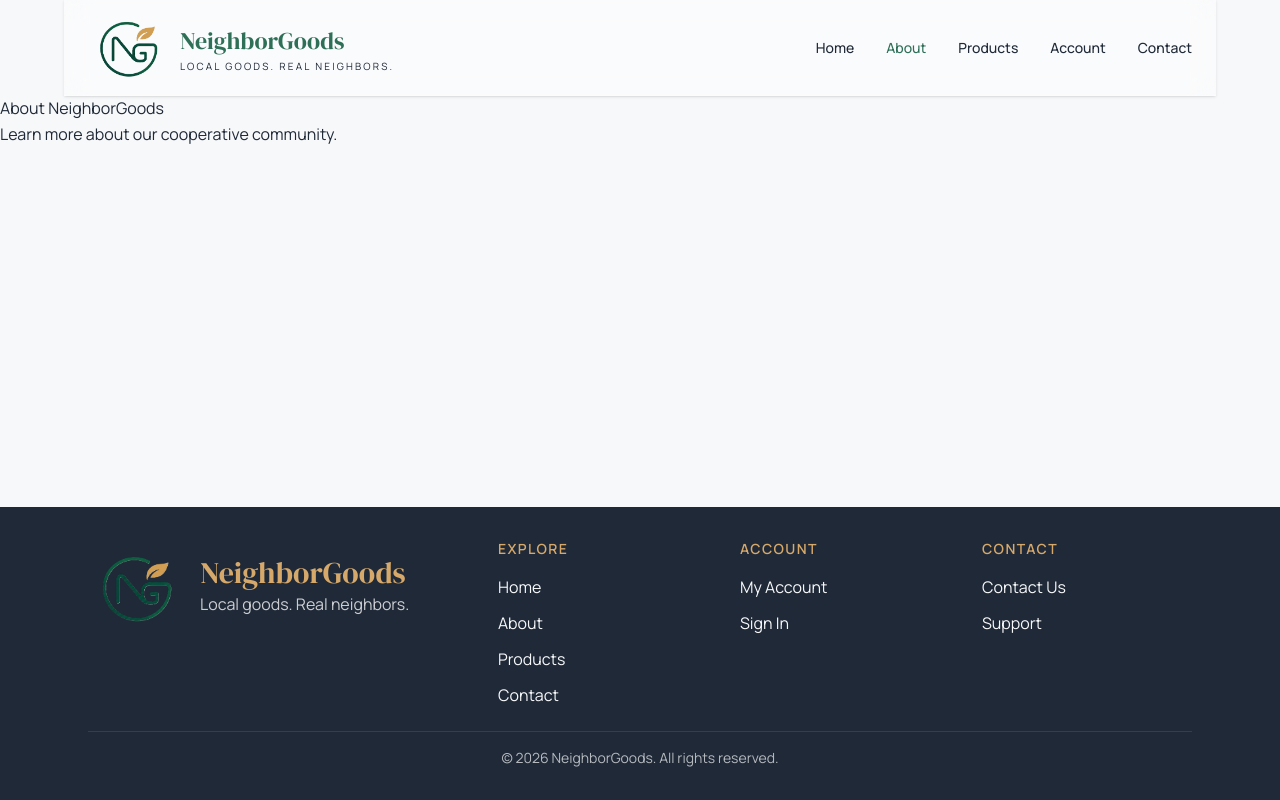
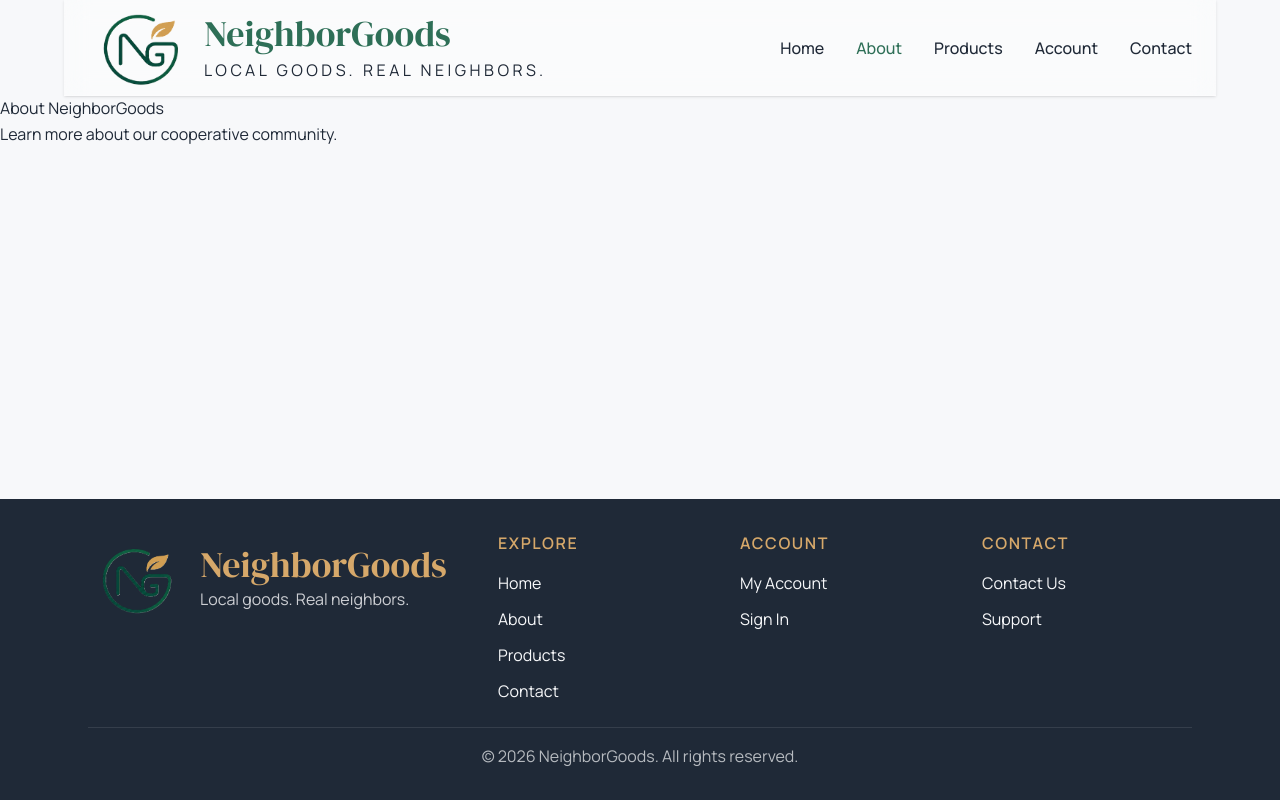
Before and after one commit to Euni-B/pivot-capstone, a React (Vite) app: page /about in a window 1280 px wide. Built offline with nearby package versions, Linux system fonts and the light colour scheme.

Commit message:
final polish header/footer

```diff
--- a/src/components/Footer.tsx
+++ b/src/components/Footer.tsx
@@ -20,7 +20,7 @@ export default function Footer() {
 
                             {/* Text Stack */}
                             <div className="flex flex-col">
-                                <h2 className="font-heading text-3xl leading-none text-accent-gold">
+                                <h2 className="font-heading text-4xl leading-none text-accent-gold">
                                     NeighborGoods
                                 </h2>
 
@@ -33,7 +33,7 @@ export default function Footer() {
 
                     {/* Explore links */}
                     <div>
-                        <h3 className="mb-4 font-body text-sm font-semibold uppercase tracking-widest text-accent-gold">
+                        <h3 className="mb-4 font-body text-base font-semibold uppercase tracking-widest text-accent-gold">
                             Explore
                         </h3>
 
@@ -58,7 +58,7 @@ export default function Footer() {
 
                     {/* Account links */}
                     <div>
-                        <h3 className="mb-4 font-body text-sm font-semibold uppercase tracking-widest text-accent-gold">
+                        <h3 className="mb-4 font-body text-base font-semibold uppercase tracking-widest text-accent-gold">
                             Account
                         </h3>
 
@@ -75,7 +75,7 @@ export default function Footer() {
 
                     {/* Contact links */}
                     <div>
-                        <h3 className="mb-4 font-body text-sm font-semibold uppercase tracking-widest text-accent-gold">
+                        <h3 className="mb-4 font-body text-base font-semibold uppercase tracking-widest text-accent-gold">
                             Contact
                         </h3>
 
@@ -92,7 +92,7 @@ export default function Footer() {
                 </div>
 
                 {/* Bottom bar */}
-                <div className="mt-6 border-t border-white/10 pt-4 text-center font-body text-sm text-light-background/70">
+                <div className="mt-6 border-t border-white/10 pt-4 text-center font-body text-base text-light-background/70">
                     © 2026 NeighborGoods. All rights reserved.
                 </div>
             </div>
--- a/src/components/Header.tsx
+++ b/src/components/Header.tsx
@@ -42,12 +42,12 @@ export default function Header() {
                     <img
                         src={logo}
                         alt="NeighborGoods logo"
-                        className="h-20 w-20 object-contain"
+                        className="h-26 w-26 object-contain"
                     />
 
                     {/* Brand Name & Tagline */}
                     <div className="flex flex-col leading-none">
-                        <h1 className="font-heading text-2xl text-primary-green">
+                        <h1 className="font-heading text-4xl text-primary-green">
                             NeighborGoods
                         </h1>
 
@@ -55,7 +55,7 @@ export default function Header() {
                             className="
               mt-1 hidden
               font-body
-              text-[10px]
+              text-base
               tracking-[0.22em]
               text-primary-dark
               md:block
@@ -67,7 +67,7 @@ export default function Header() {
                 </NavLink>
 
                 {/* Desktop Navigation */}
-                <nav className="hidden md:flex items-center gap-8 font-body text-sm font-medium">
+                <nav className="hidden md:flex items-center gap-8 font-body text-base font-medium">
                     {links.map((link) => (
                         <NavLink
                             key={link.name}
```
